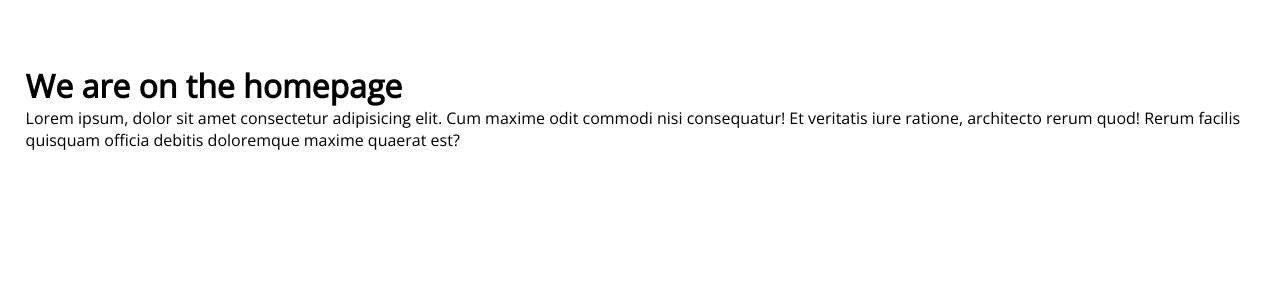
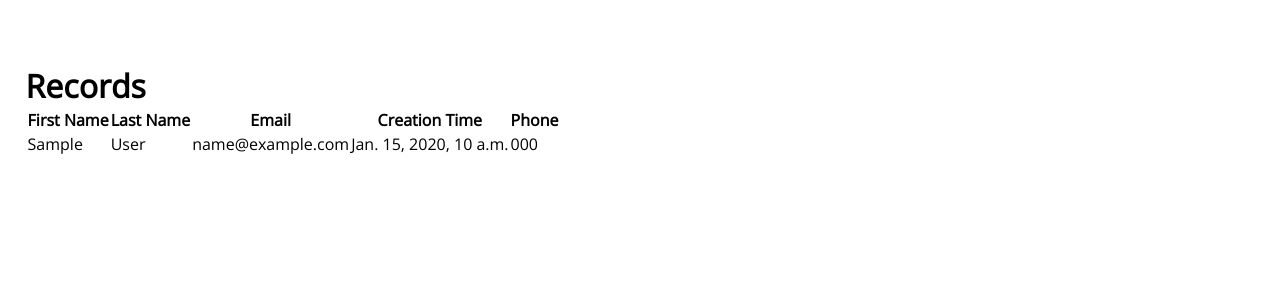
Before and after one commit to joaovitorwitt/django-crm, a Django app: page / in a window 1280 px wide. Shown: the part 57-357 px from the top of the page. Run offline with Django 4.2, Linux system fonts and the light colour scheme; a user stored in the database is signed in; tables that the repository leaves empty hold one stand-in row (values such as "Sample post").

Commit message:
added records to homepage

```diff
--- a/dcrm/website/templates/index.html
+++ b/dcrm/website/templates/index.html
@@ -4,9 +4,36 @@
 
 
 <div class="container">
-    <h1>We are on the homepage</h1>
+    <h1>Records</h1>
 
-    <p>Lorem ipsum, dolor sit amet consectetur adipisicing elit. Cum maxime odit commodi nisi consequatur! Et veritatis iure ratione, architecto rerum quod! Rerum facilis quisquam officia debitis doloremque maxime quaerat est?</p>
+            <table>
+                <thead>
+                    <tr>
+                        <th>First Name</th>
+                        <th>Last Name</th>
+                        <th>Email</th>
+                        <th>Creation Time</th>
+                        <th>Phone</th>
+                    </tr>
+                </thead>
+
+                <tbody>
+                    {% if records %}
+                        {% for record in records %}
+                            <tr>
+                                <td>{{ record.first_name }}</td>
+                                <td>{{ record.last_name }}</td>
+                                <td>{{ record.email }}</td>
+                                <td>{{ record.created_at }}</td>
+                                <td>{{ record.phone }}</td>
+                            </tr>
+                        {% endfor %}
+
+                    {% endif %}
+                </tbody>
+            </table>
+
+    <p></p>
 </div>
 
 {% endblock %}
--- a/dcrm/website/views.py
+++ b/dcrm/website/views.py
@@ -3,6 +3,8 @@ from django.contrib.auth import authenticate, login, logout
 from django.contrib.auth.decorators import login_required
 from django.contrib import messages
 from .forms import SignUpForm
+from .models import Record
+
 
 
 # Create your views here.
@@ -10,7 +12,9 @@ def index(request):
     if not request.user.is_authenticated:
         return redirect("website:login")
 
-    return render(request, 'index.html', {})
+    records = Record.objects.all()
+
+    return render(request, 'index.html', {'records': records})
 
 
 # login page
```
